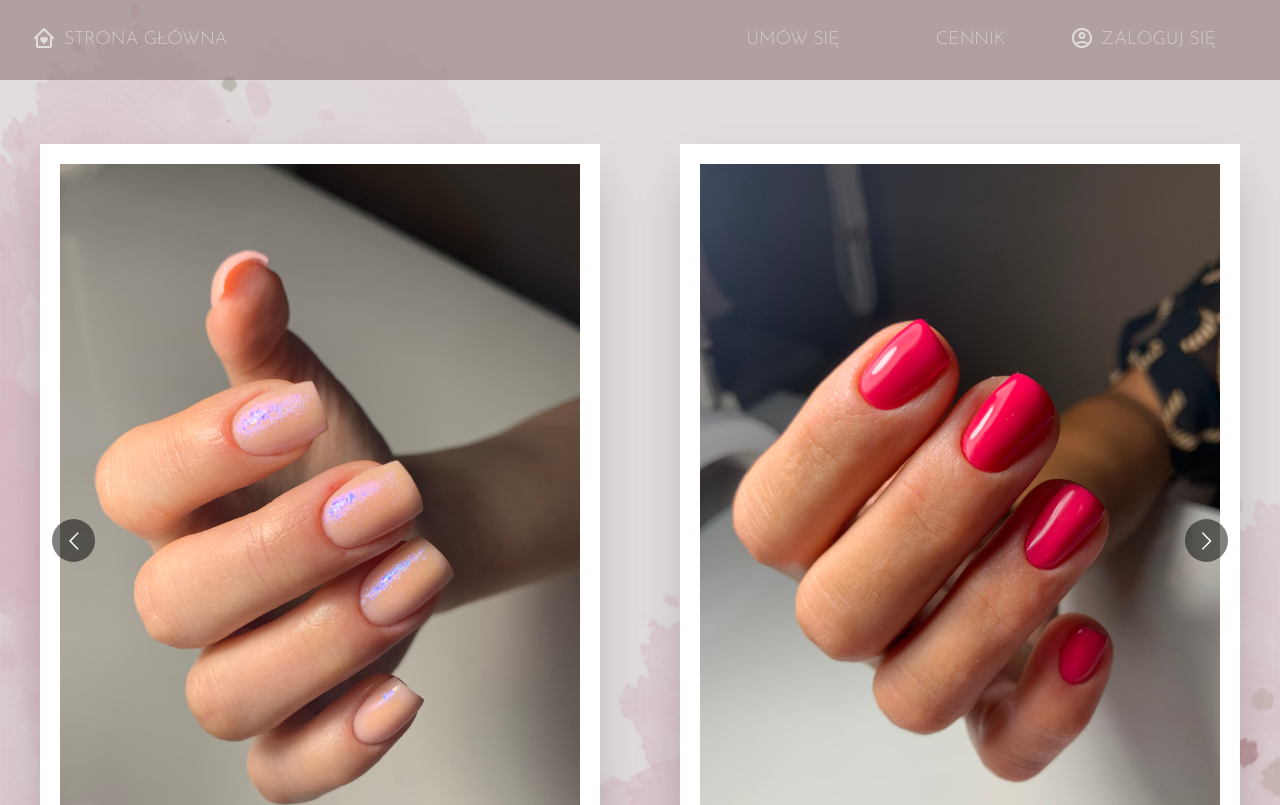
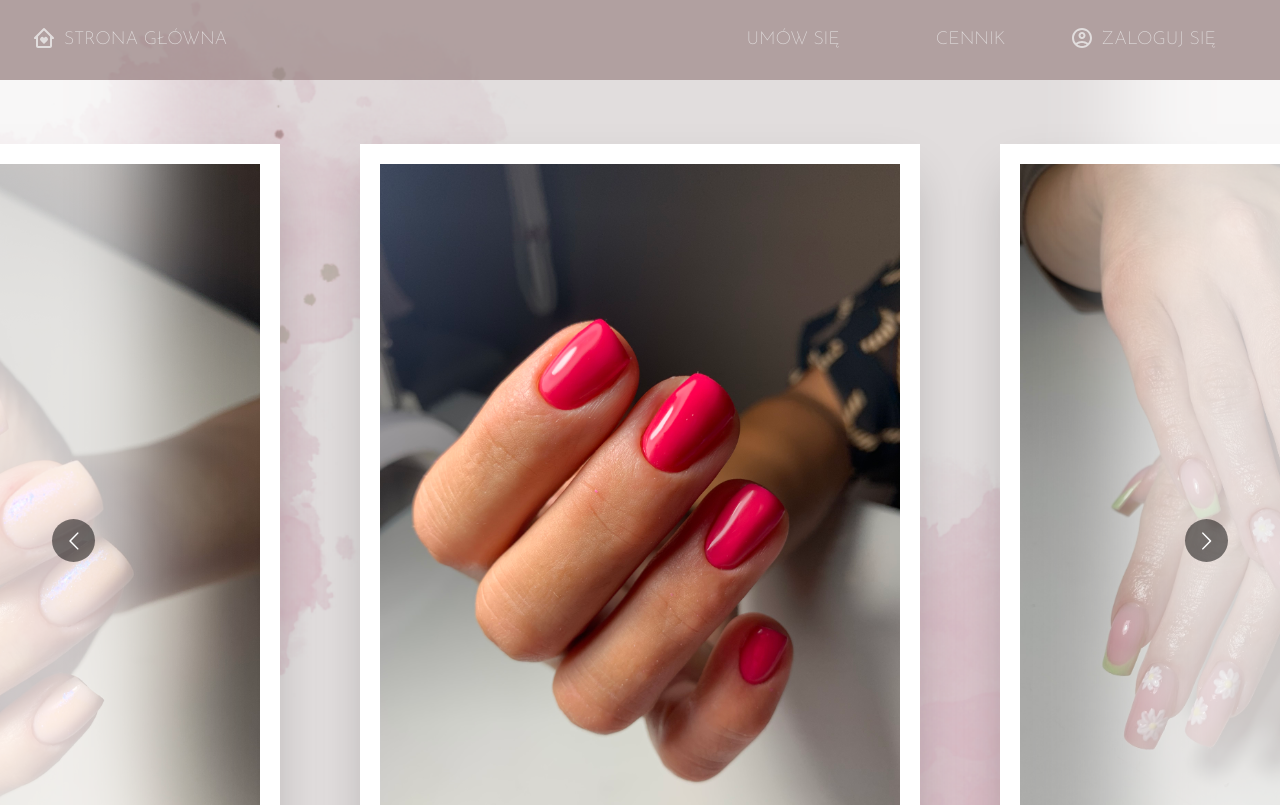
Before and after one commit to stanislawMarciniak/nails, a React (Vite) app: page / in a window 1280 px wide. Shown: the top 805 px of the page. Built offline with nearby package versions, Linux system fonts and the light colour scheme; no server answers; some icons are missing.

Commit message:
stylin g

```diff
--- a/src/constants/config.ts
+++ b/src/constants/config.ts
@@ -1,3 +1,47 @@
 export const OPENING_HOURS_BEGINNING = 15;
 export const OPENING_HOURS_END = 20;
 export const OPENING_HOURS_INTERVAL = 30; // in minutes
+export const RESPONSIVENESS_1 = {
+  superLargeDesktop: {
+    breakpoint: { max: 4000, min: 3000 },
+    items: 4,
+  },
+  largeDesktop: {
+    breakpoint: { max: 3000, min: 1600 },
+    items: 3,
+  },
+  desktop: {
+    breakpoint: { max: 1600, min: 1024 },
+    items: 2,
+  },
+  tablet: {
+    breakpoint: { max: 1024, min: 464 },
+    items: 1,
+  },
+  mobile: {
+    breakpoint: { max: 464, min: 0 },
+    items: 1,
+  },
+};
+export const RESPONSIVENESS_2 = {
+  superLargeDesktop: {
+    breakpoint: { max: 4000, min: 3000 },
+    items: 5,
+  },
+  largeDesktop: {
+    breakpoint: { max: 3000, min: 1600 },
+    items: 4,
+  },
+  desktop: {
+    breakpoint: { max: 1600, min: 1024 },
+    items: 3,
+  },
+  tablet: {
+    breakpoint: { max: 1024, min: 464 },
+    items: 2,
+  },
+  mobile: {
+    breakpoint: { max: 464, min: 0 },
+    items: 1,
+  },
+};
--- a/src/pages/Home.css
+++ b/src/pages/Home.css
@@ -11,3 +11,27 @@
   margin: 0 auto;
   position: relative;
 }
+
+.carousel-container {
+  position: relative;
+  overflow: hidden;
+}
+
+.carousel-container::before,
+.carousel-container::after {
+  content: "";
+  position: absolute;
+  top: 0;
+  width: 0;
+  height: 100%;
+  box-shadow: 0 0 5rem 10rem rgb(255, 255, 255, 0.75); /* Adjust the shadow properties */
+}
+
+.carousel-container::before {
+  left: 0;
+  z-index: 1;
+}
+
+.carousel-container::after {
+  right: 0;
+}
--- a/src/pages/Home.tsx
+++ b/src/pages/Home.tsx
@@ -1,4 +1,4 @@
-import { useState } from "react";
+import { useEffect, useState } from "react";
 import Carousel from "react-multi-carousel";
 import "react-multi-carousel/lib/styles.css";
 import { homeImages } from "../config/data";
@@ -12,55 +12,84 @@ import {
   Text,
 } from "@chakra-ui/react";
 import "./Home.css";
+import { RESPONSIVENESS_1, RESPONSIVENESS_2 } from "../constants/config";
 
 const Home = () => {
+  const [clickedImage, setClickedImage] = useState(null);
   const [selectedImage, setSelectedImage] = useState(null);
+  const [startX, setStartX] = useState(0);
+  const [endX, setEndX] = useState(0);
 
-  const responsive = {
-    superLargeDesktop: {
-      breakpoint: { max: 4000, min: 3000 },
-      items: 5,
-    },
-    largeDesktop: {
-      breakpoint: { max: 3000, min: 1600 },
-      items: 4,
-    },
-    desktop: {
-      breakpoint: { max: 1600, min: 1024 },
-      items: 3,
-    },
-    tablet: {
-      breakpoint: { max: 1024, min: 464 },
-      items: 2,
-    },
-    mobile: {
-      breakpoint: { max: 464, min: 0 },
-      items: 1,
-    },
+  const handleImageMouseDown = (event, image) => {
+    setStartX(event.clientX);
+    setClickedImage(image);
   };
 
-  const handleImageClick = (image) => {
-    setSelectedImage(image);
-  };
+  const handleImageMouseUp = (event) => setEndX(event.clientX);
 
-  const handleCloseModal = () => {
-    setSelectedImage(null);
-  };
+  useEffect(() => {
+    if (endX - startX === 0) {
+      setSelectedImage(clickedImage);
+    }
+  }, [endX, startX]);
+
+  const handleCloseModal = () => setSelectedImage(null);
 
   return (
-    <Box className="flex justify-center">
-      <Box className="w-full">
-        <Carousel responsive={responsive} infinite={true}>
+    <Box className="flex justify-center h-screen">
+      <Box
+        className="w-full carousel-container"
+        style={{ position: "relative" }}
+      >
+        {/* Karuzela główna z efektem parallaksy */}
+        <Carousel
+          responsive={RESPONSIVENESS_1}
+          infinite={true}
+          autoPlay={true}
+          centerMode={true}
+          containerClass="carousel-top"
+          swipeable={true}
+          speed={500} // Dostosuj prędkość slidowania dla efektu parallaksy
+        >
           {homeImages.map((image, id) => (
             <Box
               className="flex flex-col items-center pb-20 mx-10 my-16 shadow-2xl photoram"
               key={id}
             >
               <Image
-                onClick={() => handleImageClick(image)}
                 src={image.imgUrl}
                 _hover={{ transform: "scale(0.9)" }}
                 transition="transform 0.3s"
+                draggable={false}
+                onMouseDown={(event) => handleImageMouseDown(event, image)}
+                onMouseUp={handleImageMouseUp}
+              />
+            </Box>
+          ))}
+        </Carousel>
+
+        {/* Karuzela tła z mniejszą wartością speed */}
+        <Carousel
+          responsive={RESPONSIVENESS_1}
+          infinite={true}
+          autoPlay={true}
+          centerMode={true}
+          containerClass="carousel-bg"
+          swipeable={true}
+          speed={1000} // Dostosuj mniejszą wartość prędkości slidowania dla tła
+        >
+          {homeImages.map((image, id) => (
+            <Box
+              className="flex flex-col items-center pb-20 mx-10 my-16 shadow-2xl photoram"
+              key={id}
+            >
+              <Image
+                src={image.imgUrl}
+                _hover={{ transform: "scale(0.9)" }}
+                transition="transform 0.3s"
+                draggable={false}
+                // Zablokuj interakcje z tłem (opcjonalnie)
+                pointerEvents="none"
               />
             </Box>
           ))}
```
